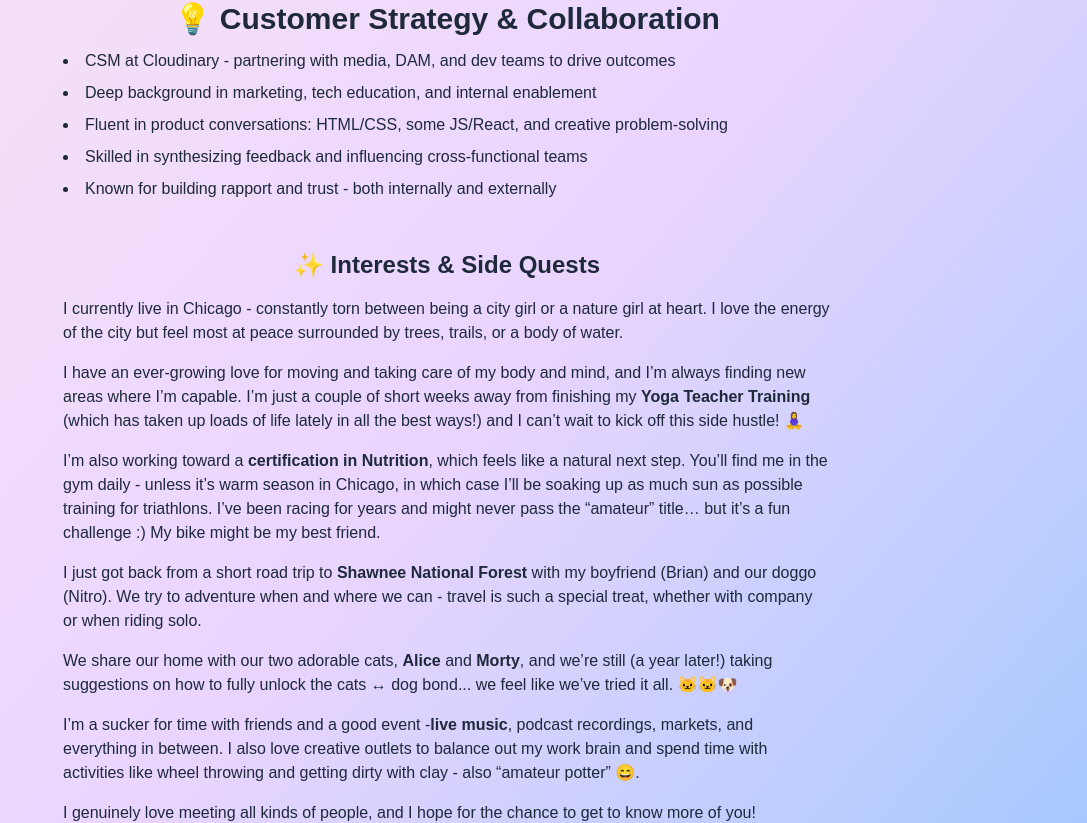
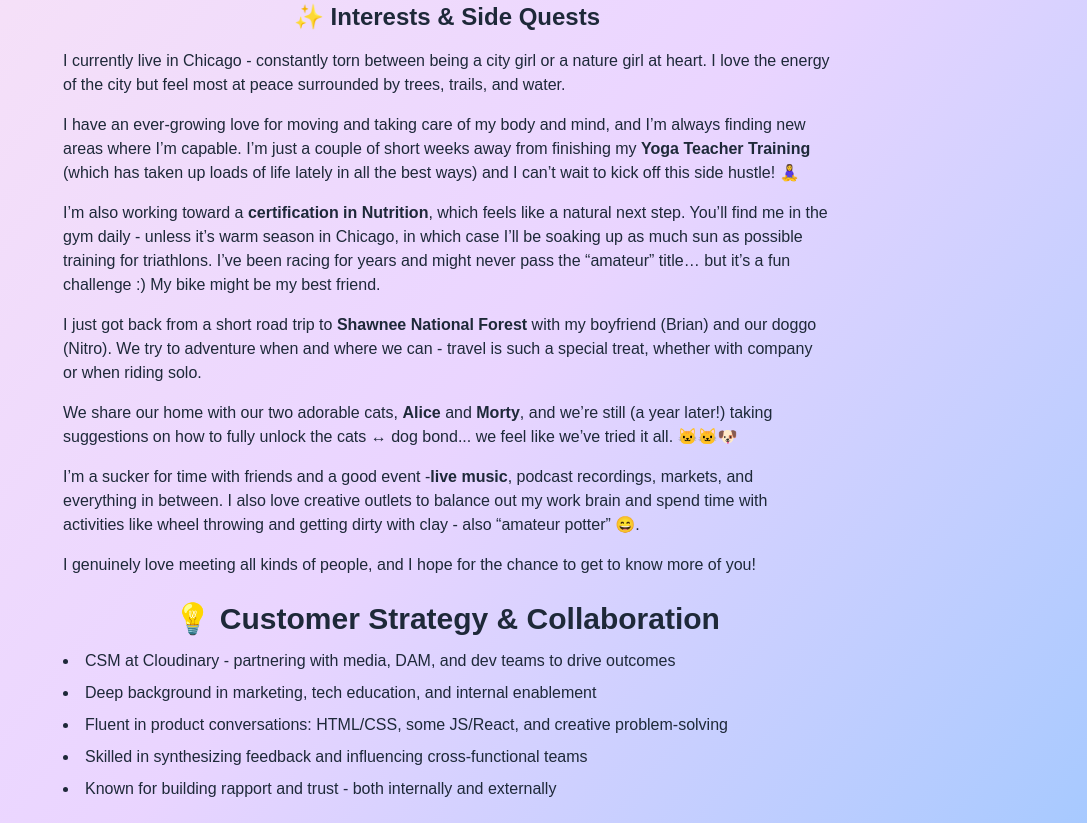
Before and after one commit to kristendunne/nicetomeetyou, a Next.js app: page / in a window 1280 px wide. Shown: the part 323-1146 px from the top of the page, without its empty margins (193-1280 px from the left). Built offline with nearby package versions, Linux system fonts and the light colour scheme.

Commit message:
moving sections + grammar updates

```diff
--- a/app/page.tsx
+++ b/app/page.tsx
@@ -26,17 +26,6 @@ export default function Home() {
           </p>
         </div>
 
-        <div className="mb-12">
-          <h2 className="text-3xl font-semibold mb-3">💡 Customer Strategy & Collaboration</h2>
-          <ul className="text-left list-disc list-inside space-y-2 text-md">
-            <li>CSM at Cloudinary - partnering with media, DAM, and dev teams to drive outcomes</li>
-            <li>Deep background in marketing, tech education, and internal enablement</li>
-            <li>Fluent in product conversations: HTML/CSS, some JS/React, and creative problem-solving</li>
-            <li>Skilled in synthesizing feedback and influencing cross-functional teams</li>
-            <li>Known for building rapport and trust - both internally and externally</li>
-          </ul>
-        </div>
-
         <div className="mb-6">
           <motion.h2
             className="text-2xl font-semibold mb-4"
@@ -58,7 +47,7 @@ export default function Home() {
               animate={{ opacity: 1, y: 0 }}
               transition={{ duration: 0.4 }}
             >
-              I currently live in Chicago - constantly torn between being a city girl or a nature girl at heart. I love the energy of the city but feel most at peace surrounded by trees, trails, or a body of water.
+              I currently live in Chicago - constantly torn between being a city girl or a nature girl at heart. I love the energy of the city but feel most at peace surrounded by trees, trails, and water.
             </motion.div>
 
             <motion.div
@@ -66,7 +55,7 @@ export default function Home() {
               animate={{ opacity: 1, y: 0 }}
               transition={{ duration: 0.4 }}
             >
-              I have an ever-growing love for moving and taking care of my body and mind, and I’m always finding new areas where I’m capable. I’m just a couple of short weeks away from finishing my <strong>Yoga Teacher Training</strong> (which has taken up loads of life lately in all the best ways!) and I can’t wait to kick off this side hustle! 🧘‍♀️
+              I have an ever-growing love for moving and taking care of my body and mind, and I’m always finding new areas where I’m capable. I’m just a couple of short weeks away from finishing my <strong>Yoga Teacher Training</strong> (which has taken up loads of life lately in all the best ways) and I can’t wait to kick off this side hustle! 🧘‍♀️
             </motion.div>
 
             <motion.div
@@ -111,6 +100,18 @@ export default function Home() {
           </motion.div>
         </div>
 
+        <div className="mb-12">
+          <h2 className="text-3xl font-semibold mb-3">💡 Customer Strategy & Collaboration</h2>
+          <ul className="text-left list-disc list-inside space-y-2 text-md">
+            <li>CSM at Cloudinary - partnering with media, DAM, and dev teams to drive outcomes</li>
+            <li>Deep background in marketing, tech education, and internal enablement</li>
+            <li>Fluent in product conversations: HTML/CSS, some JS/React, and creative problem-solving</li>
+            <li>Skilled in synthesizing feedback and influencing cross-functional teams</li>
+            <li>Known for building rapport and trust - both internally and externally</li>
+          </ul>
+        </div>
+
+
         <div className="mb-8">
           <a
             href="https://www.linkedin.com/in/kmdunne/"
```
